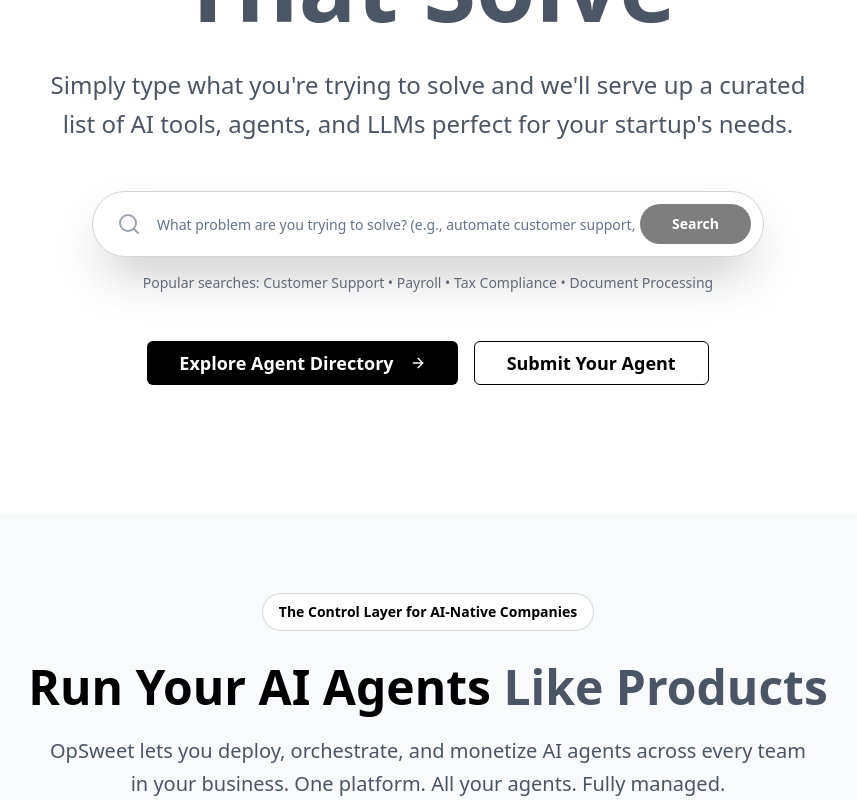
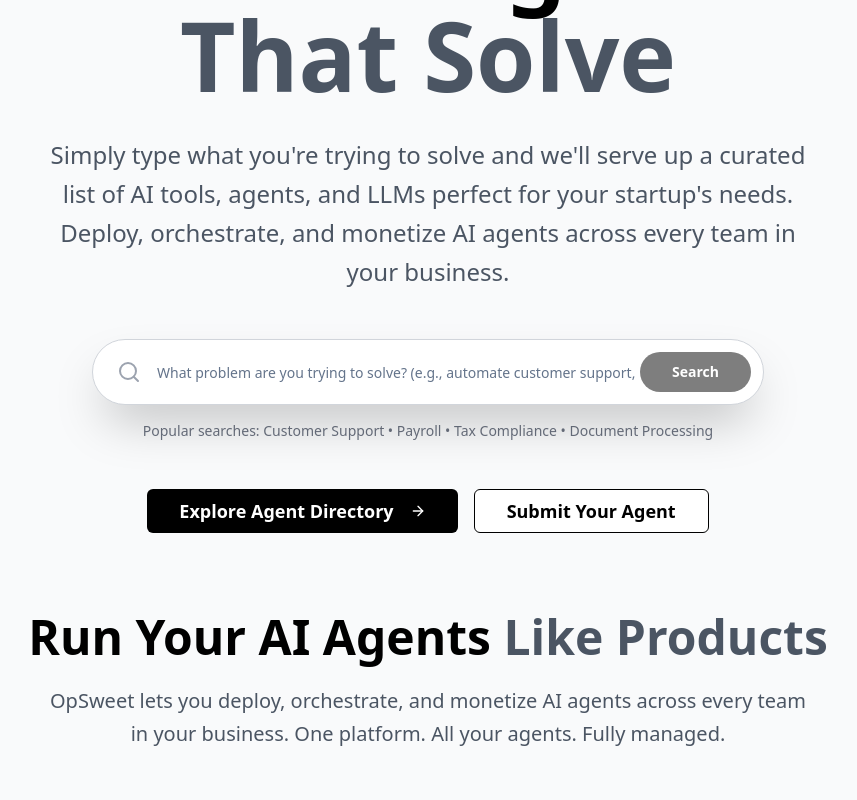
Before and after one commit to rairequitypartners/opswt, a React (Vite) app: page / in a window 1280 px wide. Shown: the part 360-1160 px from the top of the page, without its empty margins (212-1069 px from the left). Built offline with nearby package versions, Linux system fonts and the light colour scheme.

Commit message:
Refactor: Combine hero and agent discovery sections
Combined the hero section with the agent discovery section, ensuring the search functionality remains prominent while also communicating the broader value proposition of the platform.

```diff
--- a/src/pages/Index.tsx
+++ b/src/pages/Index.tsx
@@ -37,9 +37,16 @@ const Index = () => {
         </div>
       </nav>
 
-      {/* Hero Section with Prominent Search */}
-      <section className="relative py-32 px-6">
-        <div className="max-w-4xl mx-auto text-center">
+      {/* Combined Hero & Agent Discovery Section */}
+      <section className="relative py-32 px-6 bg-gray-50">
+        <div className="max-w-7xl mx-auto">
+          {/* Hero Content */}
+          <div className="max-w-4xl mx-auto text-center mb-20">
+            <div className="mb-8">
+              <Badge variant="secondary" className="px-4 py-2 text-sm bg-white text-black border border-gray-300">
+                The Control Layer for AI-Native Companies
+              </Badge>
+            </div>
             <h1 className="text-6xl md:text-8xl font-bold text-black mb-8 leading-tight">
               Find AI Agents
               <br />
@@ -47,7 +54,7 @@ const Index = () => {
             </h1>
             <p className="text-2xl text-gray-600 mb-12 max-w-3xl mx-auto leading-relaxed">
               Simply type what you're trying to solve and we'll serve up a curated list of AI tools,
-            agents, and LLMs perfect for your startup's needs.
+              agents, and LLMs perfect for your startup's needs. Deploy, orchestrate, and monetize AI agents across every team in your business.
             </p>
 
             {/* Prominent Search Input - Google-style */}
@@ -88,16 +95,9 @@ const Index = () => {
               </Button>
             </div>
           </div>
-      </section>
 
-      {/* Agent Discovery Section - Previous Hero Content */}
-      <section className="py-20 px-6 bg-gray-50">
-        <div className="max-w-7xl mx-auto text-center">
-          <div className="mb-8">
-            <Badge variant="secondary" className="px-4 py-2 text-sm bg-white text-black border border-gray-300">
-              The Control Layer for AI-Native Companies
-            </Badge>
-          </div>
+          {/* Value Proposition */}
+          <div className="text-center">
             <h2 className="text-4xl md:text-5xl font-bold text-black mb-6 leading-tight">
               Run Your AI Agents
               <span className="text-gray-600"> Like Products</span>
@@ -106,6 +106,7 @@ const Index = () => {
               OpSweet lets you deploy, orchestrate, and monetize AI agents across every team in your business.
               One platform. All your agents. Fully managed.
             </p>
+          </div>
         </div>
       </section>
 
```
Lines whose indentation alone changed are shown as unchanged.
